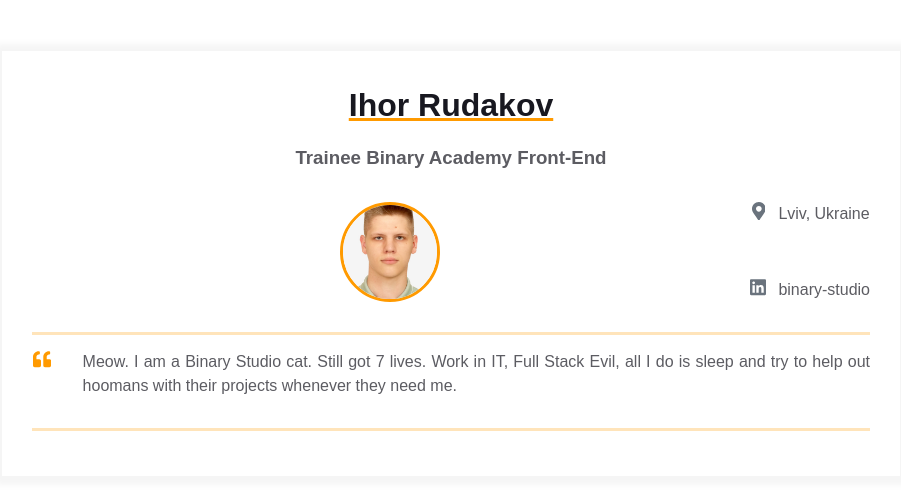
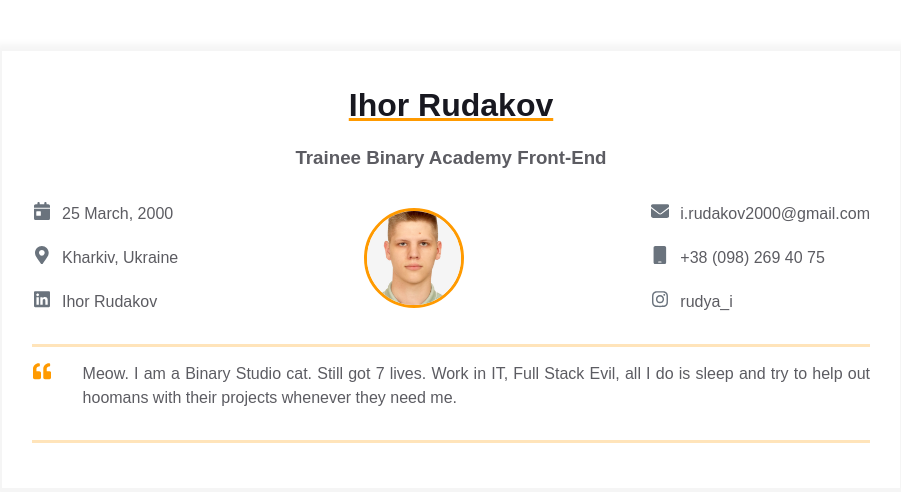
Before and after one commit to IRudakov25/homepage2020, a plain HTML site: page index.html in a window 1280 px wide. Shown: the whole page, without its empty margins (189-1090 px from the left). Drawn offline with Linux system fonts and the light colour scheme.

Commit message:
My Contact info items

```diff
--- a/index.html
+++ b/index.html
@@ -15,13 +15,17 @@
             <h3 class="contact-info__sub-header">Trainee Binary Academy Front-End</h3>
 
             <div class="contact_info_container fh">
-              <div class="contact-info__block"></div>
-
-              <div class="contact-info__block contact-info__block--center">
-                <img class="contact-info__avatar" src="assets/7.jpg" alt="Avatar">
-              </div>
-
               <div class="contact-info__block">
+                <a href="" rel="author" class="contact-info__item">
+                  <div class="contact-info__item-icon-wrapper">
+                    <svg class="contact-info__item-icon" xmlns="http://www.w3.org/2000/svg" viewBox="0 0 448 512">
+                      <path
+                        d="M160 32V64H288V32C288 14.33 302.3 0 320 0C337.7 0 352 14.33 352 32V64H400C426.5 64 448 85.49 448 112V160H0V112C0 85.49 21.49 64 48 64H96V32C96 14.33 110.3 0 128 0C145.7 0 160 14.33 160 32zM0 192H448V464C448 490.5 426.5 512 400 512H48C21.49 512 0 490.5 0 464V192zM80 256C71.16 256 64 263.2 64 272V368C64 376.8 71.16 384 80 384H176C184.8 384 192 376.8 192 368V272C192 263.2 184.8 256 176 256H80z">
+                      </path>
+                    </svg>
+                  </div>
+                  <span>25 March, 2000</span>
+                </a>
                 <a href="" rel="author" class="contact-info__item">
                   <div class="contact-info__item-icon-wrapper">
                     <svg class="contact-info__item-icon" xmlns="http://www.w3.org/2000/svg" viewBox="0 0 384 512">
@@ -30,9 +34,9 @@
                       </path>
                     </svg>
                   </div>
-                  <span>Lviv, Ukraine</span>
+                  <span>Kharkiv, Ukraine</span>
                 </a>
-                <a href="https://ua.linkedin.com/company/binary-studio_241166" rel="author" class="contact-info__item">
+                <a href="https://www.linkedin.com/in/ihor-rudakov-522009174" rel="author" class="contact-info__item">
                   <div class="contact-info__item-icon-wrapper">
                     <svg class="contact-info__item-icon" xmlns="http://www.w3.org/2000/svg" viewBox="0 0 448 512">
                       <path
@@ -40,8 +44,46 @@
                       </path>
                     </svg>
                   </div>
-                  <span>binary-studio</span>
+                  <span>Ihor Rudakov</span>
                 </a>
+              </div>
+
+              <div class="contact-info__block contact-info__block--center">
+                <img class="contact-info__avatar" src="assets/7.jpg" alt="Avatar">
+              </div>
+              <div class="contact_info_container fh">
+                <div class="contact-info__block">
+                  <a href="mailto:i.rudakov2000@gmail.com" rel="author" class="contact-info__item">
+                    <div class="contact-info__item-icon-wrapper">
+                      <svg class="contact-info__item-icon" xmlns="http://www.w3.org/2000/svg" viewBox="0 0 512 512">
+                        <path
+                          d="M464 64C490.5 64 512 85.49 512 112C512 127.1 504.9 141.3 492.8 150.4L275.2 313.6C263.8 322.1 248.2 322.1 236.8 313.6L19.2 150.4C7.113 141.3 0 127.1 0 112C0 85.49 21.49 64 48 64H464zM217.6 339.2C240.4 356.3 271.6 356.3 294.4 339.2L512 176V384C512 419.3 483.3 448 448 448H64C28.65 448 0 419.3 0 384V176L217.6 339.2z">
+                        </path>
+                      </svg>
+                    </div>
+                    <span>i.rudakov2000@gmail.com</span>
+                  </a>
+                  <a href="tel:+380982694075" rel="author" class="contact-info__item">
+                    <div class="contact-info__item-icon-wrapper">
+                      <svg class="contact-info__item-icon" xmlns="http://www.w3.org/2000/svg" viewBox="0 0 384 512">
+                        <path
+                          d="M320 0H64C37.5 0 16 21.5 16 48v416C16 490.5 37.5 512 64 512h256c26.5 0 48-21.5 48-48v-416C368 21.5 346.5 0 320 0zM240 447.1C240 456.8 232.8 464 224 464H159.1C151.2 464 144 456.8 144 448S151.2 432 160 432h64C232.8 432 240 439.2 240 447.1z">
+                        </path>
+                      </svg>
+                    </div>
+                    <span>+38 (098) 269 40 75</span>
+                  </a>
+                  <a href="https://www.instagram.com/rudya_i/" rel="author" class="contact-info__item">
+                    <div class="contact-info__item-icon-wrapper">
+                      <svg class="contact-info__item-icon" xmlns="http://www.w3.org/2000/svg" viewBox="0 0 448 512">
+                        <path
+                          d="M224.1 141c-63.6 0-114.9 51.3-114.9 114.9s51.3 114.9 114.9 114.9S339 319.5 339 255.9 287.7 141 224.1 141zm0 189.6c-41.1 0-74.7-33.5-74.7-74.7s33.5-74.7 74.7-74.7 74.7 33.5 74.7 74.7-33.6 74.7-74.7 74.7zm146.4-194.3c0 14.9-12 26.8-26.8 26.8-14.9 0-26.8-12-26.8-26.8s12-26.8 26.8-26.8 26.8 12 26.8 26.8zm76.1 27.2c-1.7-35.9-9.9-67.7-36.2-93.9-26.2-26.2-58-34.4-93.9-36.2-37-2.1-147.9-2.1-184.9 0-35.8 1.7-67.6 9.9-93.9 36.1s-34.4 58-36.2 93.9c-2.1 37-2.1 147.9 0 184.9 1.7 35.9 9.9 67.7 36.2 93.9s58 34.4 93.9 36.2c37 2.1 147.9 2.1 184.9 0 35.9-1.7 67.7-9.9 93.9-36.2 26.2-26.2 34.4-58 36.2-93.9 2.1-37 2.1-147.8 0-184.8zM398.8 388c-7.8 19.6-22.9 34.7-42.6 42.6-29.5 11.7-99.5 9-132.1 9s-102.7 2.6-132.1-9c-19.6-7.8-34.7-22.9-42.6-42.6-11.7-29.5-9-99.5-9-132.1s-2.6-102.7 9-132.1c7.8-19.6 22.9-34.7 42.6-42.6 29.5-11.7 99.5-9 132.1-9s102.7-2.6 132.1 9c19.6 7.8 34.7 22.9 42.6 42.6 11.7 29.5 9 99.5 9 132.1s2.7 102.7-9 132.1z">
+                        </path>
+                      </svg>
+                    </div>
+                    <span>rudya_i</span>
+                  </a>
+                </div>
               </div>
             </div>
           </div>
```
